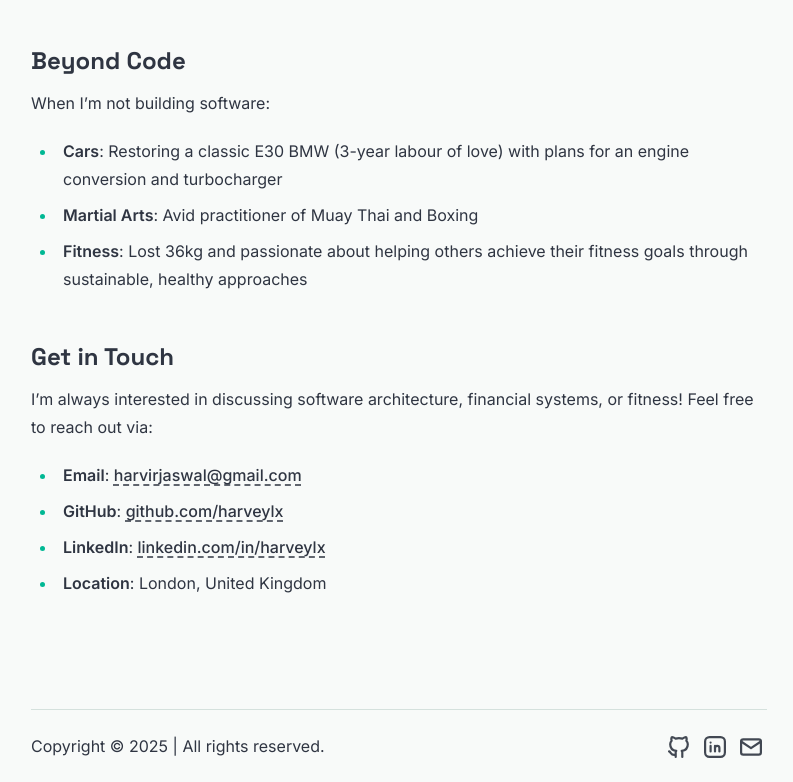
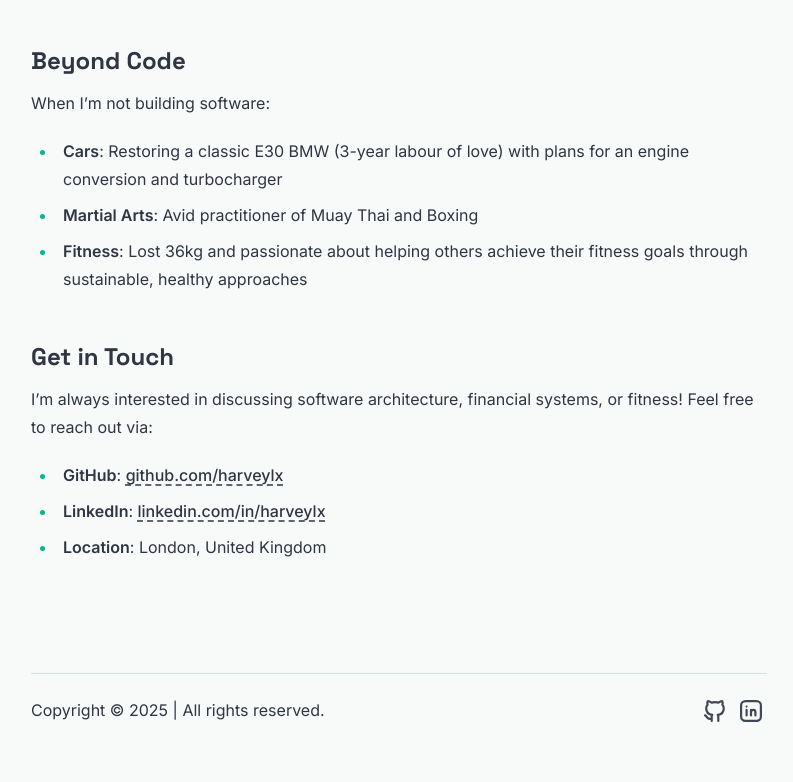
Before and after one commit to harveylx/portfolio-website, an Astro site in the folder astro-portfolio/: page /about in a window 1280 px wide. Shown: the part 949-1731 px from the top of the page, without its empty margins (241-1034 px from the left). After the commit the page ends 1695 px from the top, so only its background shows below. Built offline with nearby package versions, Linux system fonts and the light colour scheme; Astro itself is replaced by a stand-in of ours.

Commit message:
Removed email references

```diff
--- a/astro-portfolio/src/constants.ts
+++ b/astro-portfolio/src/constants.ts
@@ -28,12 +28,6 @@ export const SOCIALS: Social[] = [
     href: "https://www.linkedin.com/in/harveysingh1/",
     linkTitle: `${SITE.title} on LinkedIn`,
     icon: IconLinkedin,
-  },
-  {
-    name: "Mail",
-    href: "mailto:harvirjaswal@gmail.com",
-    linkTitle: `Send an email to ${SITE.title}`,
-    icon: IconMail,
   },
 ] as const;
 
--- a/astro-portfolio/src/data/blog/_2025/breaking-free-from-impostor-syndrome.md
+++ b/astro-portfolio/src/data/blog/_2025/breaking-free-from-impostor-syndrome.md
@@ -197,4 +197,4 @@ If you're struggling with impostor syndrome right now, please know: you might no
 
 ---
 
-*If this story resonated with you, I'd love to hear about it. Feel free to reach out via [email](mailto:harvirjaswal@gmail.com) or connect with me on [LinkedIn](https://linkedin.com/in/harveylx). You're not alone in this.*
+*If this story resonated with you, I'd love to hear about it. Feel free to connect with me on [LinkedIn](https://linkedin.com/in/harveylx). You're not alone in this.*
--- a/astro-portfolio/src/pages/about.md
+++ b/astro-portfolio/src/pages/about.md
@@ -25,7 +25,6 @@ When I'm not building software:
 ## Get in Touch
 
 I'm always interested in discussing software architecture, financial systems, or fitness! Feel free to reach out via:
-- **Email**: harvirjaswal@gmail.com
 - **GitHub**: [github.com/harveylx](https://github.com/harveylx)
 - **LinkedIn**: [linkedin.com/in/harveylx](https://linkedin.com/in/harveylx)
 - **Location**: London, United Kingdom
```
